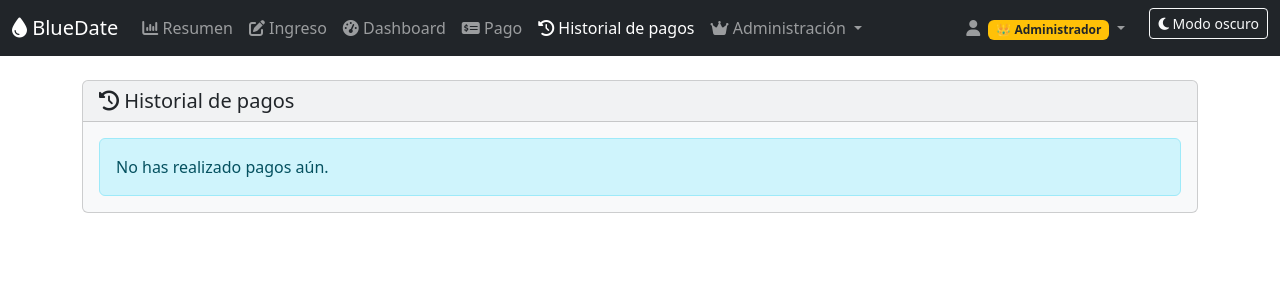
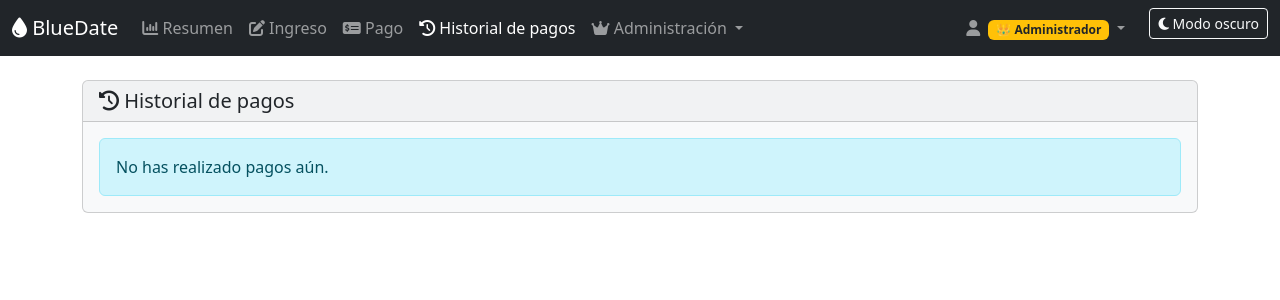
Before and after one commit to nmaureira7-boop/agua_app, a Flask app: page /historial_pagos in a window 1280 px wide. Shown: the top 300 px of the page. Run offline with Flask 3, Linux system fonts and the light colour scheme; the visitor is signed in with stand-in values (Sample User, id 1); data that the repository does not hold is empty.

Commit message:
Update navbar.html

```diff
--- a/templates/vistas/navbar.html
+++ b/templates/vistas/navbar.html
@@ -22,11 +22,6 @@
           </a>
         </li>
         <li class="nav-item">
-          <a class="nav-link {% if vista == 'dashboard' %}active{% endif %}" href="/dashboard">
-            <i class="fa-solid fa-gauge-high"></i> Dashboard
-          </a>
-        </li>
-        <li class="nav-item">
           <a class="nav-link {% if vista == 'pago' %}active{% endif %}" href="/pago">
             <i class="fa-solid fa-money-check-dollar"></i> Pago
           </a>
@@ -45,9 +40,6 @@
           </a>
           <ul class="dropdown-menu">
             <li><a class="dropdown-item {% if vista == 'admin_dashboard' %}active{% endif %}" href="/admin/dashboard"><i class="fa-solid fa-chart-line"></i> Dashboard Admin</a></li>
-            <li><a class="dropdown-item {% if vista == 'admin_export' %}active{% endif %}" href="/admin/export"><i class="fa-solid fa-file-export"></i> Exportar Ingresos</a></li>
-            <li><a class="dropdown-item {% if vista == 'admin_historial_pagos' %}active{% endif %}" href="/admin/historial_pagos"><i class="fa-solid fa-credit-card"></i> Historial Pagos</a></li>
-            <li><a class="dropdown-item {% if vista == 'admin_editar_usuario' %}active{% endif %}" href="/admin/editar_usuario/1"><i class="fa-solid fa-users-gear"></i> Gestión Usuarios</a></li>
             <li><a class="dropdown-item {% if vista == 'admin_tarifas' %}active{% endif %}" href="/admin/tarifas"><i class="fa-solid fa-sliders"></i> Tarifas</a></li>
           </ul>
         </li>
```
